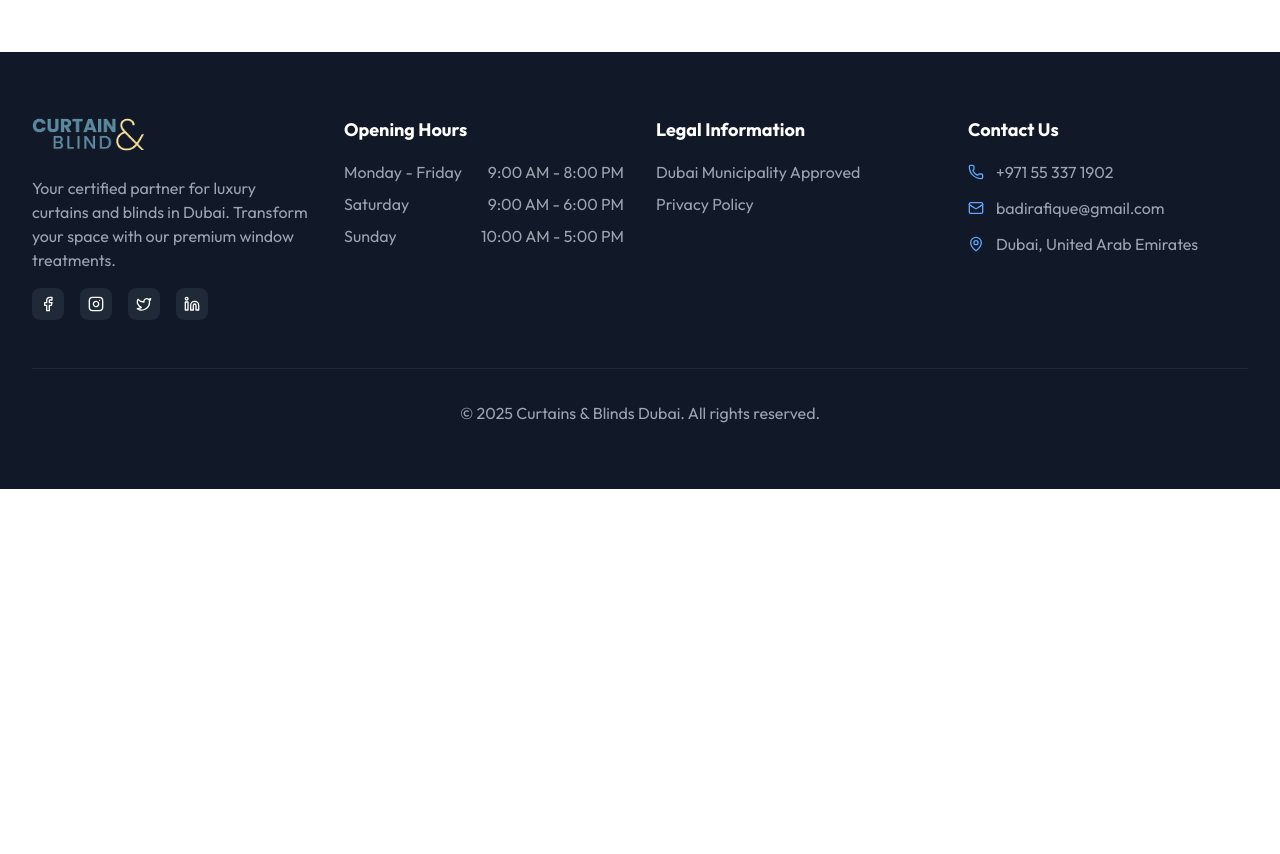
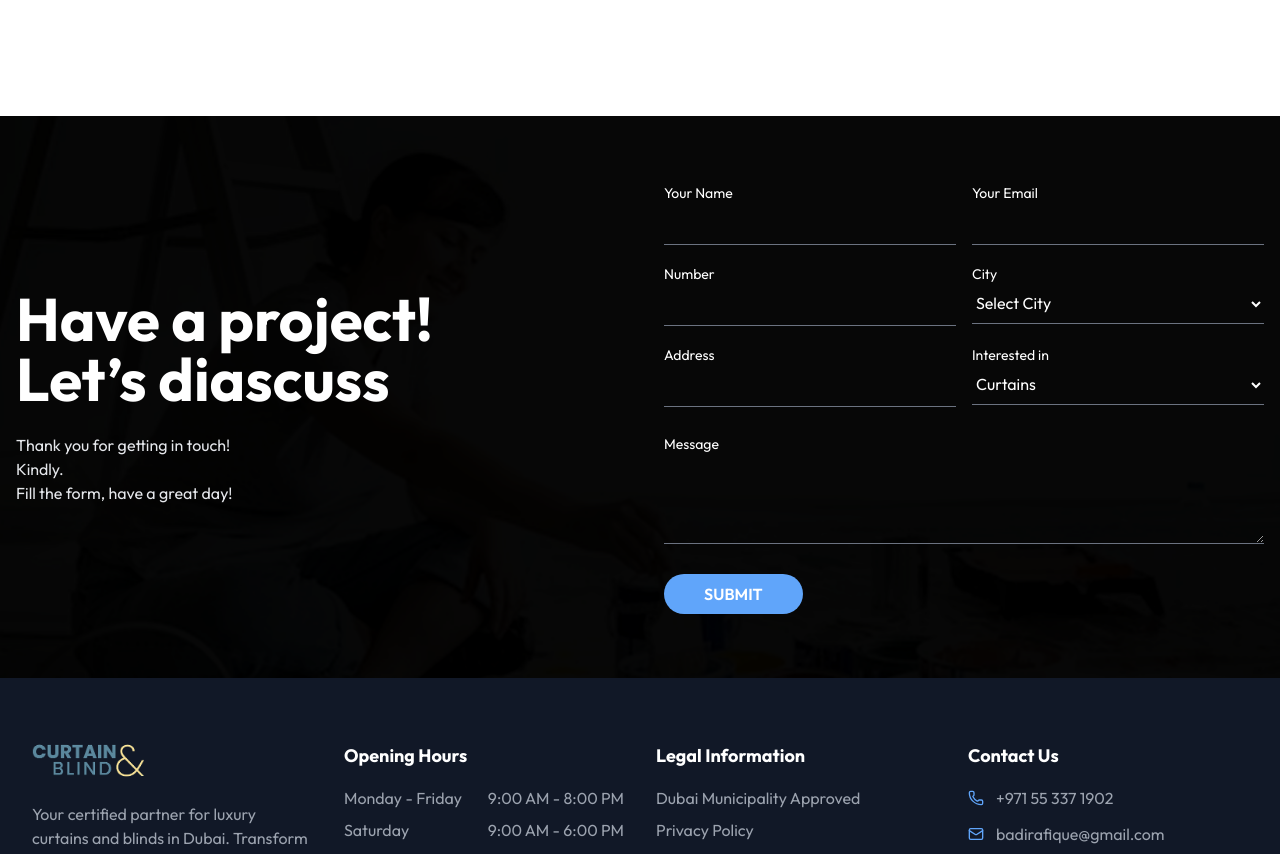
Before and after one commit to jamanador/wavesandcurtain, a React (Vite) app: page / in a window 1280 px wide. Shown: the part 4826-5680 px from the top of the page. Before the commit the page ends 5315 px from the top, so only its background shows below. Built offline with nearby package versions, Linux system fonts and the light colour scheme.

Commit message:
Added easy to ennaging contact form for easy to conncet with support team

```diff
--- a/src/App.jsx
+++ b/src/App.jsx
@@ -1,3 +1,4 @@
+import ContactForm from "./Components/ContactForm";
 import DiscoverUs from "./Components/DiscoverUs";
 import Footer from "./Components/Footer";
 import GetCustomCurtain from "./Components/GetCustomCurtain";
@@ -18,6 +19,7 @@ export default function App() {
       </div>
       <Projects />
       <DiscoverUs />
+      <ContactForm />
       <Footer />
     </div>
   );
--- /dev/null
+++ b/src/Components/ContactForm.jsx
@@ -0,0 +1,108 @@
+import { motion } from 'framer-motion';
+import contactformbg from '../assets/contactformbg.png'; // Ensure you have a background image
+const ContactForm = () => {
+  return (
+    <section className="relative bg-black text-white">
+      {/* Background image overlay */}
+      <div
+        className="absolute inset-0 bg-cover bg-center opacity-30"
+        style={{ backgroundImage: `url(${contactformbg})` }}
+      ></div>
+
+      {/* Content */}
+      <div className="relative z-10 max-w-7xl mx-auto px-4 py-16 grid md:grid-cols-2 gap-12 items-center">
+        {/* Left Text Content */}
+        <motion.div
+          initial={{ opacity: 0, x: -50 }}
+          whileInView={{ opacity: 1, x: 0 }}
+          transition={{ duration: 0.8 }}
+          viewport={{ once: true }}
+          className="space-y-6"
+        >
+          <h2 className="text-3xl md:text-6xl font-bold leading-snug">
+            Have a project!<br />
+            Let’s diascuss
+          </h2>
+          <p className="text-gray-200">
+            Thank you for getting in touch!<br />
+            Kindly.<br />
+            Fill the form, have a great day!
+          </p>
+        </motion.div>
+
+        {/* Right Form */}
+        <motion.form
+          initial={{ opacity: 0, x: 50 }}
+          whileInView={{ opacity: 1, x: 0 }}
+          transition={{ duration: 0.8 }}
+          viewport={{ once: true }}
+          className="space-y-6"
+        >
+          <div className="grid grid-cols-1 sm:grid-cols-2 gap-4">
+            <div>
+              <label className="text-sm">Your Name</label>
+              <input
+                type="text"
+                className="w-full bg-transparent border-b border-gray-500 py-2 focus:outline-none"
+              />
+            </div>
+            <div>
+              <label className="text-sm">Your Email</label>
+              <input
+                type="email"
+                className="w-full bg-transparent border-b border-gray-500 py-2 focus:outline-none"
+              />
+            </div>
+            <div>
+              <label className="text-sm">Number</label>
+              <input
+                type="text"
+                className="w-full bg-transparent border-b border-gray-500 py-2 focus:outline-none"
+              />
+            </div>
+            <div>
+              <label className="text-sm">City</label>
+              <select className="w-full bg-transparent border-b border-gray-500 py-2 focus:outline-none">
+                <option className="bg-black">Select City</option>
+                <option className="bg-black">Dubai</option>
+                <option className="bg-black">Abu Dhabi</option>
+              </select>
+            </div>
+            <div>
+              <label className="text-sm">Address</label>
+              <input
+                type="text"
+                className="w-full bg-transparent border-b border-gray-500 py-2 focus:outline-none"
+              />
+            </div>
+            <div>
+              <label className="text-sm">Interested in</label>
+              <select className="w-full bg-transparent border-b border-gray-500 py-2 focus:outline-none">
+                <option className="bg-black">Curtains</option>
+                <option className="bg-black">Blinds</option>
+                <option className="bg-black">Consultation</option>
+              </select>
+            </div>
+          </div>
+
+          <div>
+            <label className="text-sm">Message</label>
+            <textarea
+              rows="3"
+              className="w-full bg-transparent border-b border-gray-500 py-2 focus:outline-none"
+            ></textarea>
+          </div>
+
+          <button
+            type="submit"
+            className="px-10 py-2 bg-blue-400 text-white font-semibold rounded-full hover:bg-orange-400"
+          >
+            SUBMIT
+          </button>
+        </motion.form>
+      </div>
+    </section>
+  );
+};
+
+export default ContactForm;
--- a/src/Components/DiscoverUs.jsx
+++ b/src/Components/DiscoverUs.jsx
@@ -4,7 +4,7 @@ import discover from '../assets/discover.png';
 
 const DiscoverUs = () => {
   return (
-    <section className="py-20 bg-white overflow-hidden"> {/* ✅ Added overflow-hidden */}
+    <section className="py-20 md:py-28 bg-white overflow-hidden"> {/* ✅ Added overflow-hidden */}
       <div className="max-w-7xl mx-auto px-4 sm:px-6 lg:px-8">
         <div className="grid lg:grid-cols-2 gap-12 items-center overflow-hidden"> {/* optional overflow-hidden */}
           {/* Right Images */}
```
Also changed, not shown: src/assets/contactformbg.png (added).
